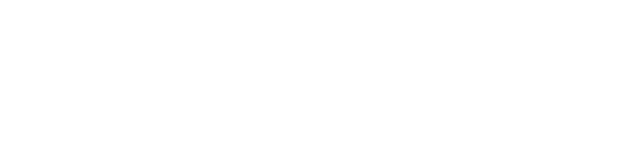
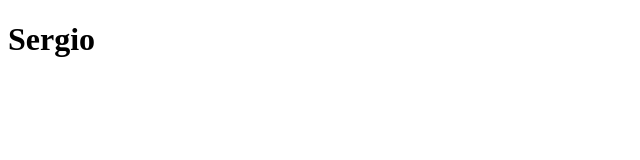
Before and after one commit to sergiocano91/dawJueves, a plain HTML site: page index.html in a window 1280 px wide. Shown: the whole page, without its empty margins (0-640 px from the left). Drawn offline with Linux system fonts and the light colour scheme.

Commit message:
Añadida linea h1 al index

```diff
--- a/index.html
+++ b/index.html
@@ -5,6 +5,6 @@
   <title>Document</title>
 </head>
 <body>
-
+    <h1> Sergio </h1>
 </body>
 </html>
```
